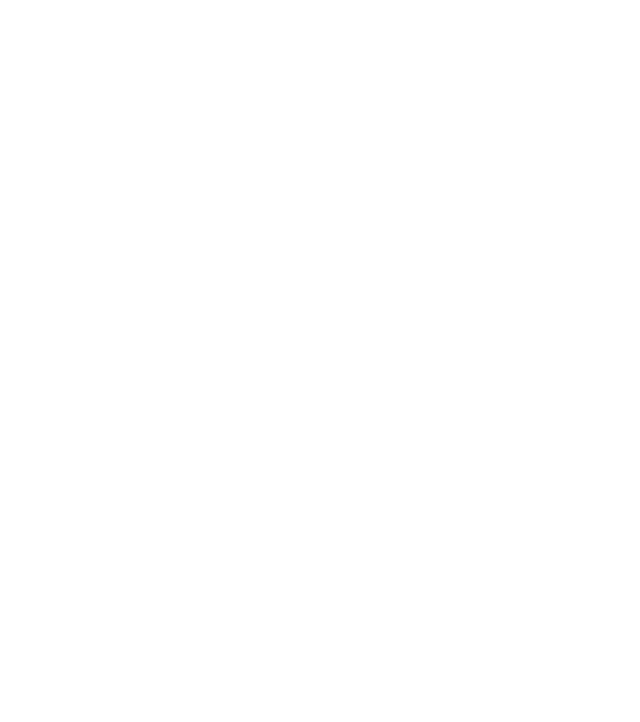
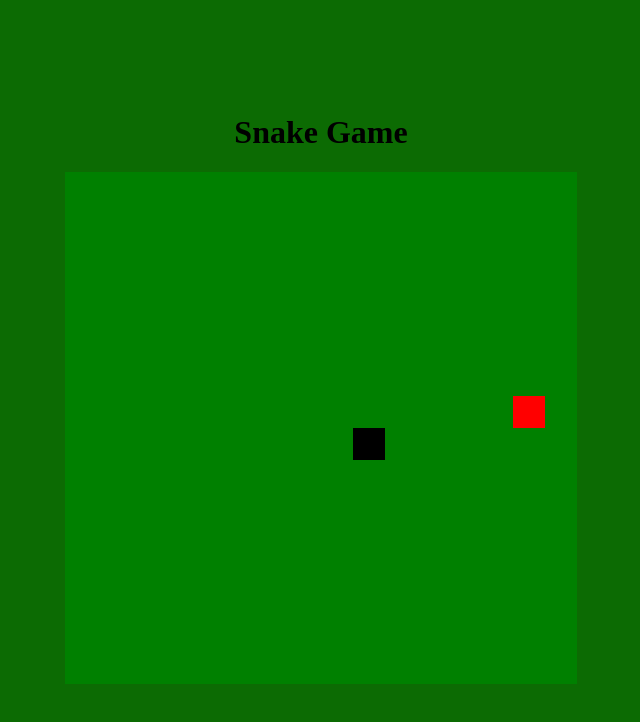
Before and after one commit to Rilad/snake-game-with-java-script, a plain HTML site: page index.html in a window 1280 px wide. Shown: the whole page, without its empty margins (319-959 px from the left). Drawn offline with Linux system fonts and the light colour scheme.

Commit message:
final project

```diff
--- a/index.html
+++ b/index.html
@@ -4,12 +4,12 @@
     <meta charset="UTF-8">
     <meta http-equiv="X-UA-Compatible" content="IE=edge">
     <meta name="viewport" content="width=device-width, initial-scale=1.0">
+    <link rel="stylesheet" href="style.css">
+    <script defer src="script.js"></script> <!--defer is set to indicate to a browser that the script is meant to be executed after the document has been parsed, but before firing DOMContentLoaded.-->
     <title>Snake Game</title>
-    <link rel="stylesheet" href="style.css">
 </head>
 <body>
+    <h1>Snake Game</h1>
     <canvas id="snake" width="512" height="512"></canvas>
-    <!--js-->
-    <script defer src="script.js"></script>
 </body>
 </html>
--- a/script.js
+++ b/script.js
@@ -0,0 +1,86 @@
+let canvas = document.getElementById("snake"); /* the let statement declares a block-scoped local variable, optionally initializing it to a value. */
+let context = canvas.getContext("2d"); /* leading to the creation of a CanvasRenderingContext2D object representing a two-dimensional rendering context. */
+let box = 32; /* number of pixels for each square */
+let snake = []; /* sets the snake position variable to an array */
+snake[0] = { /* sets the starting position of the snake in the center of the canvas */
+    x: 8*box,
+    y: 8*box
+}
+let direction = "right";
+let food = {
+    x: Math.floor(Math.random()*15)*box, /* The Math.random() function returns a floating-point, pseudo-random number in the range 0 to less than 1 (inclusive of 0, but not 1) with approximately uniform distribution over that range*/
+    y: Math.floor(Math.random()*15)*box /* The Math.floor() function returns the largest integer less than or equal to a given number.*/
+}
+
+function createBG() {
+    /*creates the background*/
+    context.fillStyle = "green"; /* the CanvasRenderingContext2D.fillStyle property of the Canvas 2D API specifies the color, gradient, or pattern to use inside shapes. The default style is #000 (black).*/
+    context.fillRect(0, 0, 16*box, 16*box); /* the CanvasRenderingContext2D.fillRect() method of the Canvas 2D API draws a rectangle that is filled according to the current fillStyle. */
+    /*(x:x-axis coordinate of the rectangle's starting point, y:y-axis coordinate of the rectangle's starting point, width:The rectangle's width. Positive values are to the right, and negative to the left, height:the rectangle's height. Positive values are down, and negative are up.)*/
+}
+
+function createSnake() {
+    /*creates the snake */
+    for(i=0; i<snake.length; i++){
+        context.fillStyle = "black";
+        context.fillRect(snake[i].x, snake[i].y, box, box);
+    }
+}
+
+function drawFood(){
+    context.fillStyle = 'red';
+    context.fillRect(food.x, food.y, box, box);
+}
+
+document.addEventListener('keydown', update); /*The document.addEventListener() method attaches an event handler to the document.
+document.addEventListener(event, function, useCapture)-> event: a String that specifies the name of the event; function: Required. Specifies the function to run when the event occurs and an event object is passed to the function as the first parameter, whose type depends on the specified event; useCapture: Optional.
+'keydown': The event occurs when the user is pressing a key*/
+
+function update(event) {
+    /*when a key is pressed, this function updates the direction in which the snake will move*/
+    /* key code (https://keycode.info/): 37:ArrowLeft; 38:ArrowUp; 39: ArrowRight; 40:ArrowDown.*/
+    /*PS: the snake cannot immediately change to the opposite direction, e.g., event.keyCode cannot be an ArrowLeft (37) with the direction 'right'. */
+    if(event.keyCode == 37 && direction != 'right') direction = 'left';
+    if(event.keyCode == 38 && direction != 'down') direction = 'up';
+    if(event.keyCode == 39 && direction != 'left') direction = 'right';
+    if(event.keyCode == 40 && direction != 'up') direction = 'down';
+}
+
+function startGame(){
+    if(snake[0].x > 15*box ) snake[0].x = 0;
+    if(snake[0].x < 0 ) snake[0].x = 15*box;
+    if(snake[0].y < 0) snake[0].y = 15*box;
+    if(snake[0].y > 15*box) snake[0].y = 0;
+
+    for(i = 1;i < snake.length; i++){
+        if(snake[0].x == snake[i].x && snake[0].y == snake[i].y){
+            clearInterval(game); /*The clearInterval() method clears a timer set with the setInterval() method. */
+            alert('Game Over');
+        }
+    }
+
+    createBG();
+    createSnake();
+    drawFood();
+    let snakeX = snake[0].x;
+    let snakeY = snake[0].y;
+    if(direction == "right") snakeX += box;
+    if(direction == "left") snakeX -= box;
+    if(direction == "up") snakeY -= box;
+    if(direction == "down") snakeY += box;
+
+    if(snakeX != food.x || snakeY != food.y){
+        snake.pop(); /* pop removes the last element from an array and returns that element */
+    }else{
+        food.x = Math.floor(Math.random()*15)*box;
+        food.y = Math.floor(Math.random()*15)*box;
+    }
+
+    let newHead = {
+        x: snakeX,
+        y: snakeY
+    }
+    snake.unshift(newHead); /* unshift adds one or more elements to the beginning of an array and returns the new length of the array.*/
+}
+
+let game = setInterval(startGame, 100); /* Repeats the executes of a function continuously, after waiting a specified number of milliseconds. */
--- a/style.css
+++ b/style.css
@@ -0,0 +1,10 @@
+body{
+    height: 95vh;
+    width: 95;
+    display: flex;
+    flex-direction: column;
+    justify-content: center;
+    align-items: center;
+    color: black;
+    background-color: rgb(12, 107, 3);
+}
```
